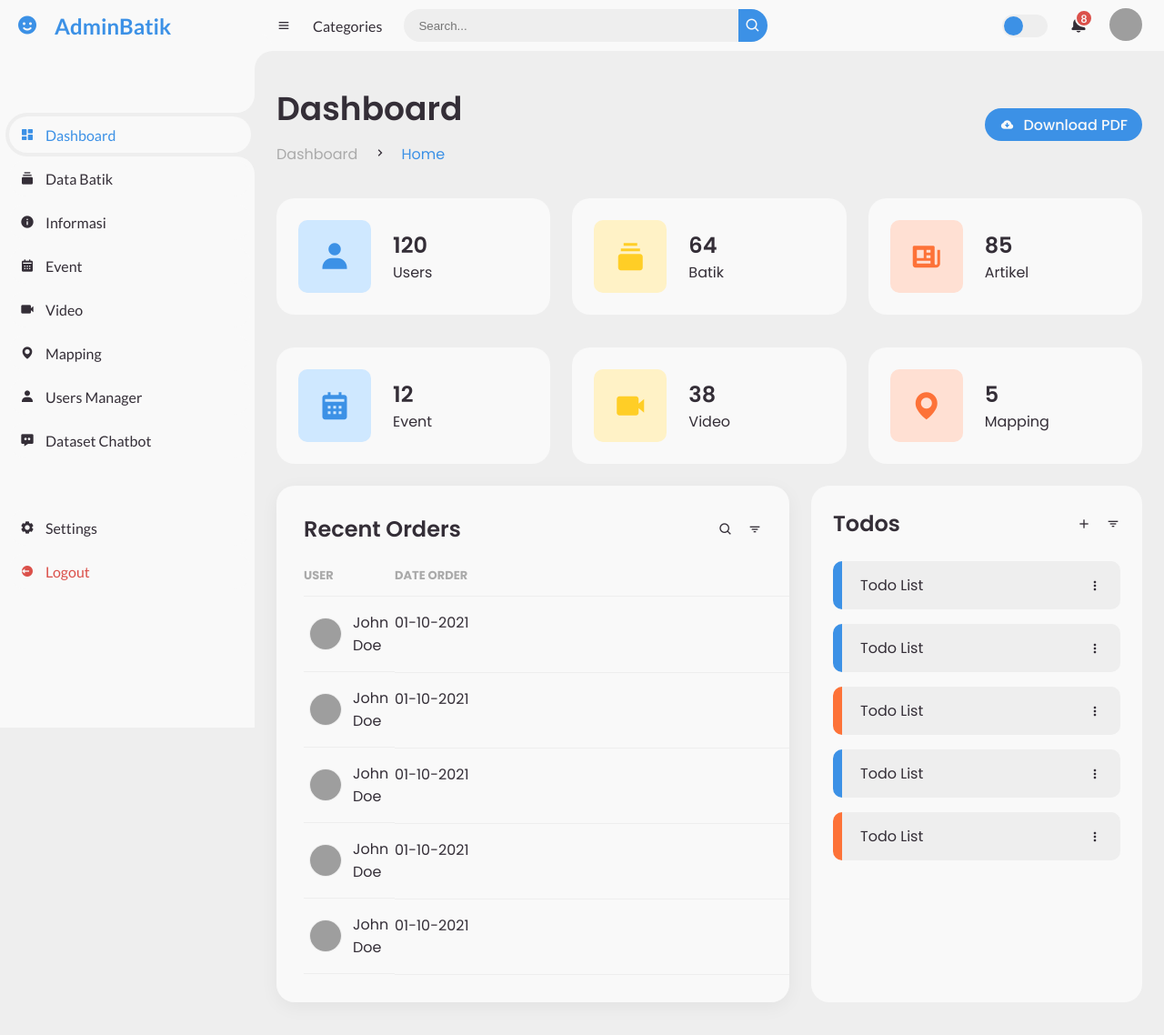
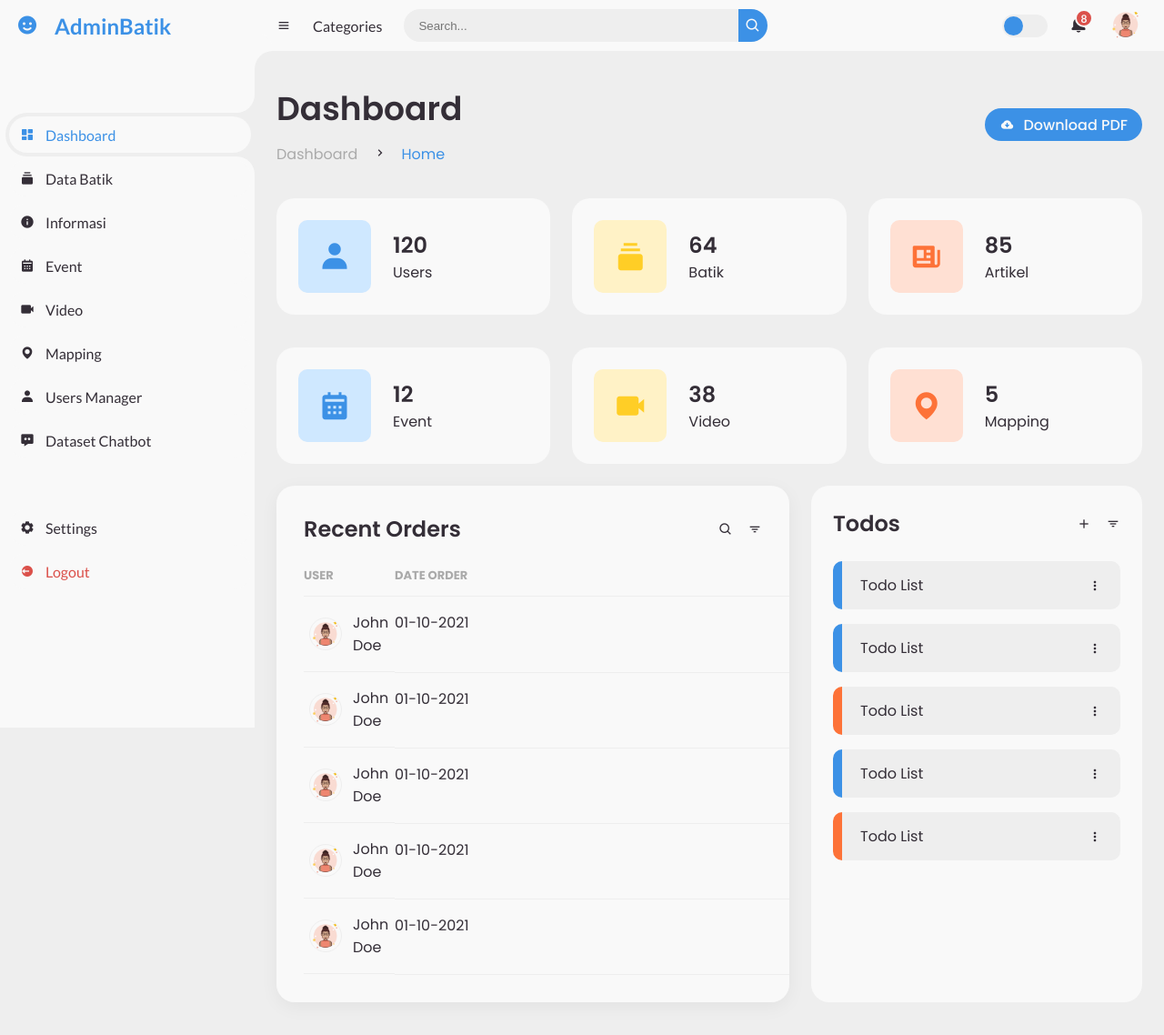
Before and after one commit to tamris/service_batik, a Flask app: page / in a window 1280 px wide. Shown: the whole page at 91% size. Run offline with Flask 3, Linux system fonts and the light colour scheme; grey boxes are pictures that could not be loaded.

Commit message:
updatekecil

```diff
--- a/templates/dashboard.html
+++ b/templates/dashboard.html
@@ -117,7 +117,7 @@
 				<span class="num">8</span>
 			</a>
 			<a href="#" class="profile">
-				<img src="img/people.png">
+				<img src="{{ url_for('static', filename='img/avatar.png') }}">
 			</a>
 		</nav>
 		<!-- NAVBAR -->
@@ -213,7 +213,7 @@
 						<tbody>
 							<tr>
 								<td>
-									<img src="img/people.png">
+									<img src="{{ url_for('static', filename='img/avatar.png') }}">
 									<p>John Doe</p>
 								</td>
 								<td>01-10-2021</td>
@@ -221,7 +221,7 @@
 							</tr>
 							<tr>
 								<td>
-									<img src="img/people.png">
+									<img src="{{ url_for('static', filename='img/avatar.png') }}">
 									<p>John Doe</p>
 								</td>
 								<td>01-10-2021</td>
@@ -229,7 +229,7 @@
 							</tr>
 							<tr>
 								<td>
-									<img src="img/people.png">
+									<img src="{{ url_for('static', filename='img/avatar.png') }}">
 									<p>John Doe</p>
 								</td>
 								<td>01-10-2021</td>
@@ -237,7 +237,7 @@
 							</tr>
 							<tr>
 								<td>
-									<img src="img/people.png">
+									<img src="{{ url_for('static', filename='img/avatar.png') }}">
 									<p>John Doe</p>
 								</td>
 								<td>01-10-2021</td>
@@ -245,7 +245,7 @@
 							</tr>
 							<tr>
 								<td>
-									<img src="img/people.png">
+									<img src="{{ url_for('static', filename='img/avatar.png') }}">
 									<p>John Doe</p>
 								</td>
 								<td>01-10-2021</td>
--- a/templates/events/index.html
+++ b/templates/events/index.html
@@ -94,7 +94,7 @@
 			<input type="checkbox" id="switch-mode" hidden>
 			<label for="switch-mode" class="switch-mode"></label>
 			<a href="#" class="notification"><i class='bx bxs-bell'></i><span class="num">8</span></a>
-			<a href="#" class="profile"><img src="{{ url_for('static', filename='img/people.png') }}"></a>
+			<a href="#" class="profile"><img src="{{ url_for('static', filename='img/avatar.png') }}"></a>
 		</nav>
 
 		<main>
--- a/templates/galeri/index.html
+++ b/templates/galeri/index.html
@@ -116,7 +116,7 @@
 				<span class="num">8</span>
 			</a>
 			<a href="#" class="profile">
-				<img src="img/people.png">
+				<img src="{{ url_for('static', filename='img/avatar.png') }}">
 			</a>
 		</nav>
 		<!-- NAVBAR -->
--- a/templates/informasi/create.html
+++ b/templates/informasi/create.html
@@ -46,7 +46,7 @@
 			<input type="checkbox" id="switch-mode" hidden>
 			<label for="switch-mode" class="switch-mode"></label>
 			<a href="#" class="notification"><i class='bx bxs-bell' ></i><span class="num">8</span></a>
-			<a href="#" class="profile"><img src="{{ url_for('static', filename='img/people.png') }}"></a>
+			<a href="#" class="profile"><img src="{{ url_for('static', filename='img/avatar.png') }}"></a>
 		</nav>
 
         <main>
--- a/templates/informasi/edit.html
+++ b/templates/informasi/edit.html
@@ -46,7 +46,7 @@
 			<input type="checkbox" id="switch-mode" hidden>
 			<label for="switch-mode" class="switch-mode"></label>
 			<a href="#" class="notification"><i class='bx bxs-bell' ></i><span class="num">8</span></a>
-			<a href="#" class="profile"><img src="{{ url_for('static', filename='img/people.png') }}"></a>
+			<a href="#" class="profile"><img src="{{ url_for('static', filename='img/avatar.png') }}"></a>
 		</nav>
 
         <main>
--- a/templates/informasi/index.html
+++ b/templates/informasi/index.html
@@ -99,7 +99,7 @@
 			<input type="checkbox" id="switch-mode" hidden>
 			<label for="switch-mode" class="switch-mode"></label>
 			<a href="#" class="notification"><i class='bx bxs-bell'></i><span class="num">8</span></a>
-			<a href="#" class="profile"><img src="{{ url_for('static', filename='img/people.png') }}"></a>
+			<a href="#" class="profile"><img src="{{ url_for('static', filename='img/avatar.png') }}"></a>
 		</nav>
 
 		<main>
--- a/templates/video/index.html
+++ b/templates/video/index.html
@@ -46,7 +46,7 @@
 			<input type="checkbox" id="switch-mode" hidden>
 			<label for="switch-mode" class="switch-mode"></label>
 			<a href="#" class="notification"><i class='bx bxs-bell' ></i><span class="num">8</span></a>
-			<a href="#" class="profile"><img src="{{ url_for('static', filename='img/people.png') }}"></a>
+			<a href="#" class="profile"><img src="{{ url_for('static', filename='img/avatar.png') }}"></a>
 		</nav>
 
 		<main>
```
Also changed, not shown: static/img/avatar.png (added).
